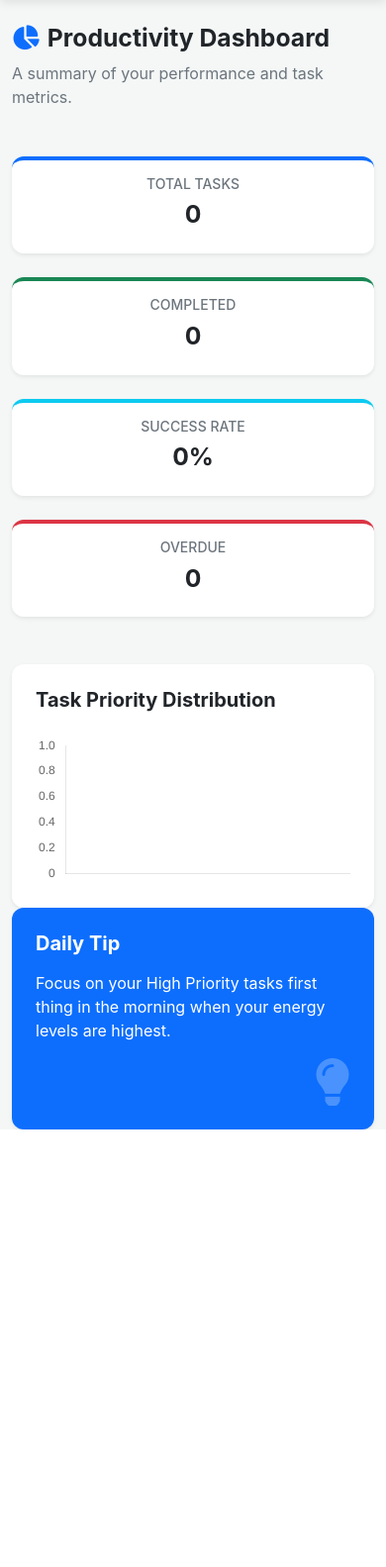
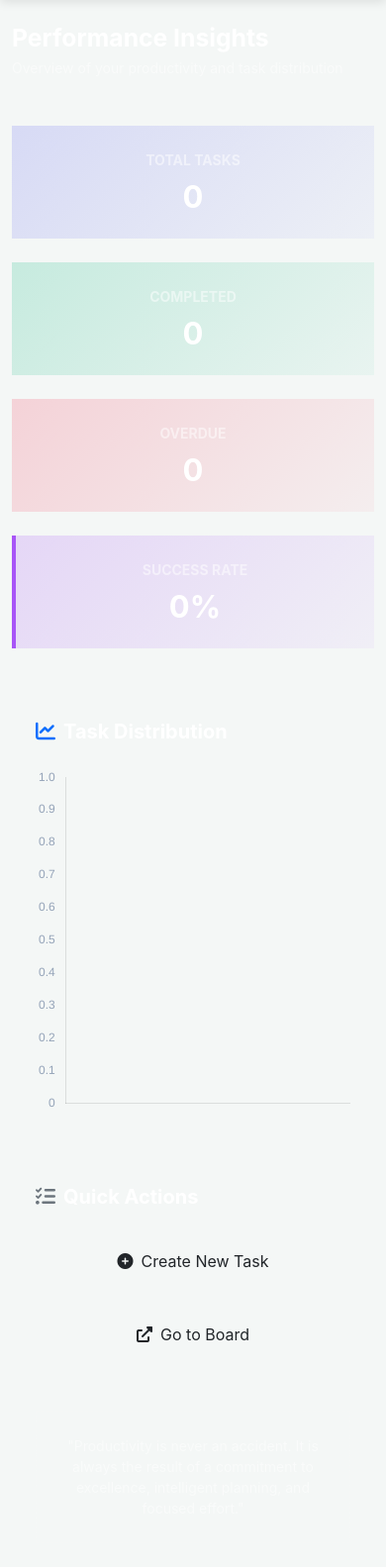
Before and after one commit to bereket-7/Synapse, a Flask app: page /dashboard in a window 390 px wide. Shown: the part 56-1639 px from the top of the page at 99% size. Before the commit the page ends 1197 px from the top, so only its background shows below. Run offline with Flask 2, Linux system fonts and the light colour scheme; the visitor is signed in with stand-in values (Sample User, id 1); data comes from the database, SQL or seed files in the repository; data that the repository does not hold is empty.

Commit message:
dashboard ui refactor

```diff
--- a/app/templates/dashboard.html
+++ b/app/templates/dashboard.html
@@ -2,74 +2,104 @@
 
 {% block content %}
 <div class="mb-5">
-    <h2 class="fw-bold"><i class="fas fa-chart-pie me-2 text-primary"></i>Productivity Dashboard</h2>
-    <p class="text-muted">A summary of your performance and task metrics.</p>
+    <h2 class="fw-bold mb-1 text-white">Performance Insights</h2>
+    <p class="text-white-50 small mb-0">Overview of your productivity and task distribution</p>
 </div>
 
 <div class="row g-4 mb-5">
     <div class="col-md-3">
-        <div class="card p-3 text-center bg-white shadow-sm border-0 border-top border-primary border-4">
-            <h6 class="text-muted text-uppercase small">Total Tasks</h6>
-            <h2 class="fw-bold">{{ stats.total }}</h2>
+        <div class="glass-card p-4 text-center border-0" style="background: linear-gradient(135deg, rgba(99, 102, 241, 0.2), rgba(99, 102, 241, 0.05)); border-left: 4px solid var(--primary) !important;">
+            <div class="text-white-50 small fw-bold text-uppercase mb-2">Total Tasks</div>
+            <h2 class="display-5 fw-bold text-white mb-0">{{ stats.total }}</h2>
         </div>
     </div>
     <div class="col-md-3">
-        <div class="card p-3 text-center bg-white shadow-sm border-0 border-top border-success border-4">
-            <h6 class="text-muted text-uppercase small">Completed</h6>
-            <h2 class="fw-bold">{{ stats.completed }}</h2>
+        <div class="glass-card p-4 text-center border-0" style="background: linear-gradient(135deg, rgba(16, 185, 129, 0.2), rgba(16, 185, 129, 0.05)); border-left: 4px solid var(--secondary) !important;">
+            <div class="text-white-50 small fw-bold text-uppercase mb-2">Completed</div>
+            <h2 class="display-5 fw-bold text-white mb-0">{{ stats.completed }}</h2>
         </div>
     </div>
     <div class="col-md-3">
-        <div class="card p-3 text-center bg-white shadow-sm border-0 border-top border-info border-4">
-            <h6 class="text-muted text-uppercase small">Success Rate</h6>
-            <h2 class="fw-bold">{{ stats.rate }}%</h2>
+        <div class="glass-card p-4 text-center border-0" style="background: linear-gradient(135deg, rgba(244, 63, 94, 0.2), rgba(244, 63, 94, 0.05)); border-left: 4px solid var(--accent) !important;">
+            <div class="text-white-50 small fw-bold text-uppercase mb-2">Overdue</div>
+            <h2 class="display-5 fw-bold text-white mb-0">{{ stats.overdue }}</h2>
         </div>
     </div>
     <div class="col-md-3">
-        <div class="card p-3 text-center bg-white shadow-sm border-0 border-top border-danger border-4">
-            <h6 class="text-muted text-uppercase small">Overdue</h6>
-            <h2 class="fw-bold">{{ stats.overdue }}</h2>
+        <div class="glass-card p-4 text-center border-0" style="background: linear-gradient(135deg, rgba(168, 85, 247, 0.2), rgba(168, 85, 247, 0.05)); border-left: 4px solid #a855f7 !important;">
+            <div class="text-white-50 small fw-bold text-uppercase mb-2">Success Rate</div>
+            <h2 class="display-5 fw-bold text-white mb-0">{{ stats.rate }}%</h2>
         </div>
     </div>
 </div>
 
-<div class="row">
-    <div class="col-md-8">
-        <div class="card p-4 h-100 shadow-sm border-0">
-            <h5 class="fw-bold mb-4">Task Priority Distribution</h5>
-            <canvas id="priorityChart" height="150"></canvas>
+<div class="row g-4">
+    <div class="col-lg-8">
+        <div class="glass-card p-4 border-0 h-100">
+            <h5 class="header-title mb-4 text-white fw-bold"><i class="fas fa-chart-line me-2 text-primary"></i>Task Distribution</h5>
+            <div style="height: 350px;">
+                <canvas id="priorityChart"></canvas>
+            </div>
         </div>
     </div>
-    <div class="col-md-4">
-        <div class="card p-4 h-100 shadow-sm border-0 bg-primary text-white">
-            <h5 class="fw-bold mb-3">Daily Tip</h5>
-            <p>Focus on your High Priority tasks first thing in the morning when your energy levels are highest.</p>
-            <div class="mt-auto text-end">
-                <i class="fas fa-lightbulb fa-3x opacity-25"></i>
+    <div class="col-lg-4">
+        <div class="glass-card p-4 border-0 h-100">
+            <h5 class="header-title mb-4 text-white fw-bold"><i class="fas fa-tasks me-2 text-secondary"></i>Quick Actions</h5>
+            <div class="d-grid gap-3">
+                <a href="{{ url_for('tasks.create_task') }}" class="btn btn-modern d-flex align-items-center justify-content-center py-3">
+                    <i class="fas fa-plus-circle me-2"></i>Create New Task
+                </a>
+                <a href="{{ url_for('tasks.list_tasks') }}" class="btn btn-secondary-modern d-flex align-items-center justify-content-center py-3">
+                    <i class="fas fa-external-link-alt me-2"></i>Go to Board
+                </a>
+            </div>
+            <div class="mt-5 p-4 rounded-4" style="background: rgba(255,255,255,0.03); border: 1px dashed rgba(255,255,255,0.1);">
+                <p class="text-white-50 small mb-0 text-center italic">"Productivity is never an accident. It is always the result of a commitment to excellence, intelligent planning, and focused effort."</p>
             </div>
         </div>
     </div>
 </div>
 
-<!-- Chart.js -->
 <script src="https://cdn.jsdelivr.net/npm/chart.js"></script>
 <script>
     const ctx = document.getElementById('priorityChart').getContext('2d');
-    const priorityChart = new Chart(ctx, {
+
+    // Modern Gradient for Chart
+    const gradient = ctx.createLinearGradient(0, 0, 0, 400);
+    gradient.addColorStop(0, 'rgba(99, 102, 241, 0.8)');
+    gradient.addColorStop(1, 'rgba(99, 102, 241, 0.1)');
+
+    new Chart(ctx, {
         type: 'bar',
         data: {
             labels: {{ stats.priority_labels|tojson }},
             datasets: [{
-                label: 'Number of Tasks',
+                label: 'Tasks by Priority',
                 data: {{ stats.priority_counts|tojson }},
-                backgroundColor: ['#e74c3c', '#f1c40f', '#3498db'],
-                borderRadius: 8
+                backgroundColor: gradient,
+                borderColor: '#6366f1',
+                borderWidth: 2,
+                borderRadius: 10,
+                hoverBackgroundColor: '#4f46e5'
             }]
         },
         options: {
             responsive: true,
-            plugins: { legend: { display: false } },
-            scales: { y: { beginAtZero: true, grid: { display: false } }, x: { grid: { display: false } } }
+            maintainAspectRatio: false,
+            plugins: {
+                legend: { display: false }
+            },
+            scales: {
+                y: {
+                    beginAtZero: true,
+                    grid: { color: 'rgba(255, 255, 255, 0.05)' },
+                    ticks: { color: '#94a3b8' }
+                },
+                x: {
+                    grid: { display: false },
+                    ticks: { color: '#94a3b8' }
+                }
+            }
         }
     });
 </script>
```
Also changed, not shown: app/templates/login.html (+25 -12 lines).
